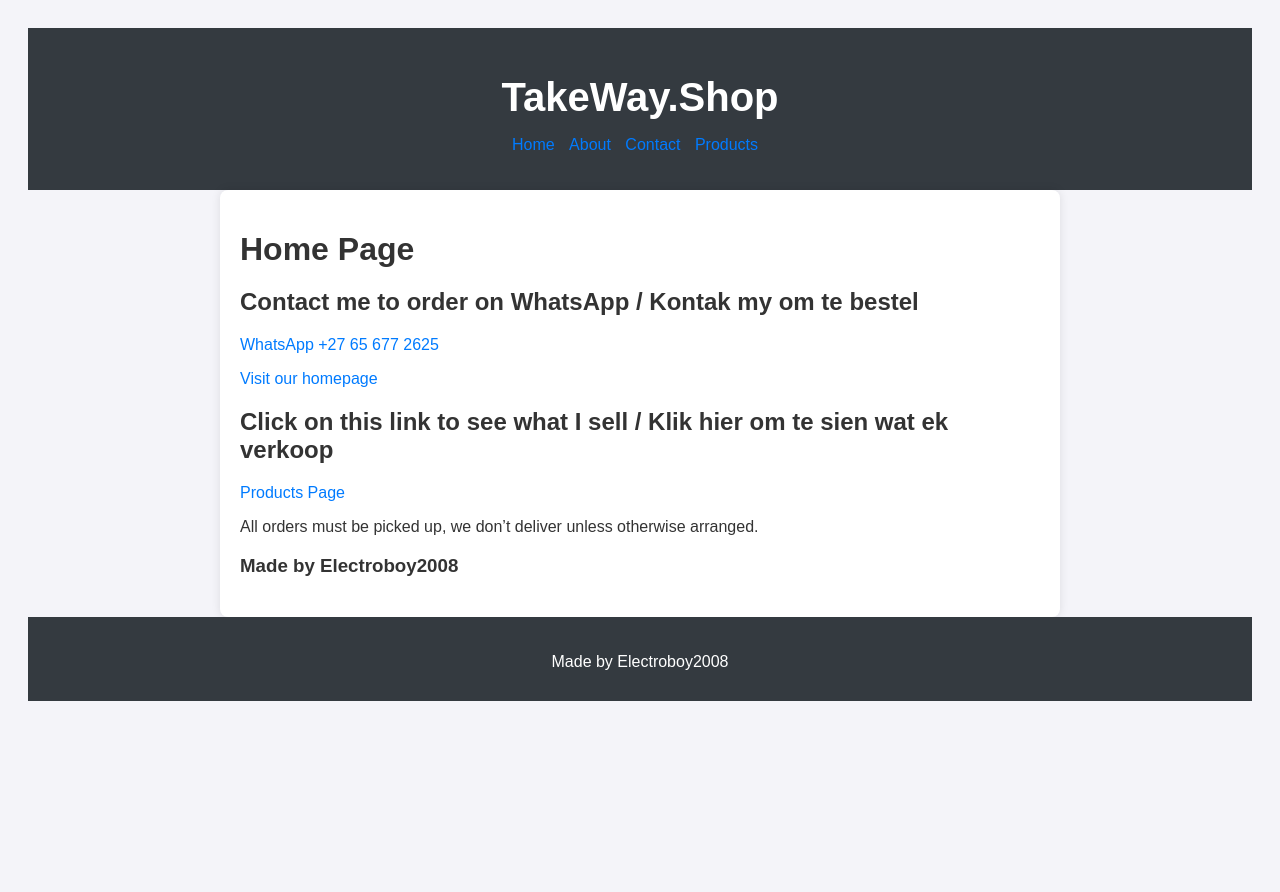
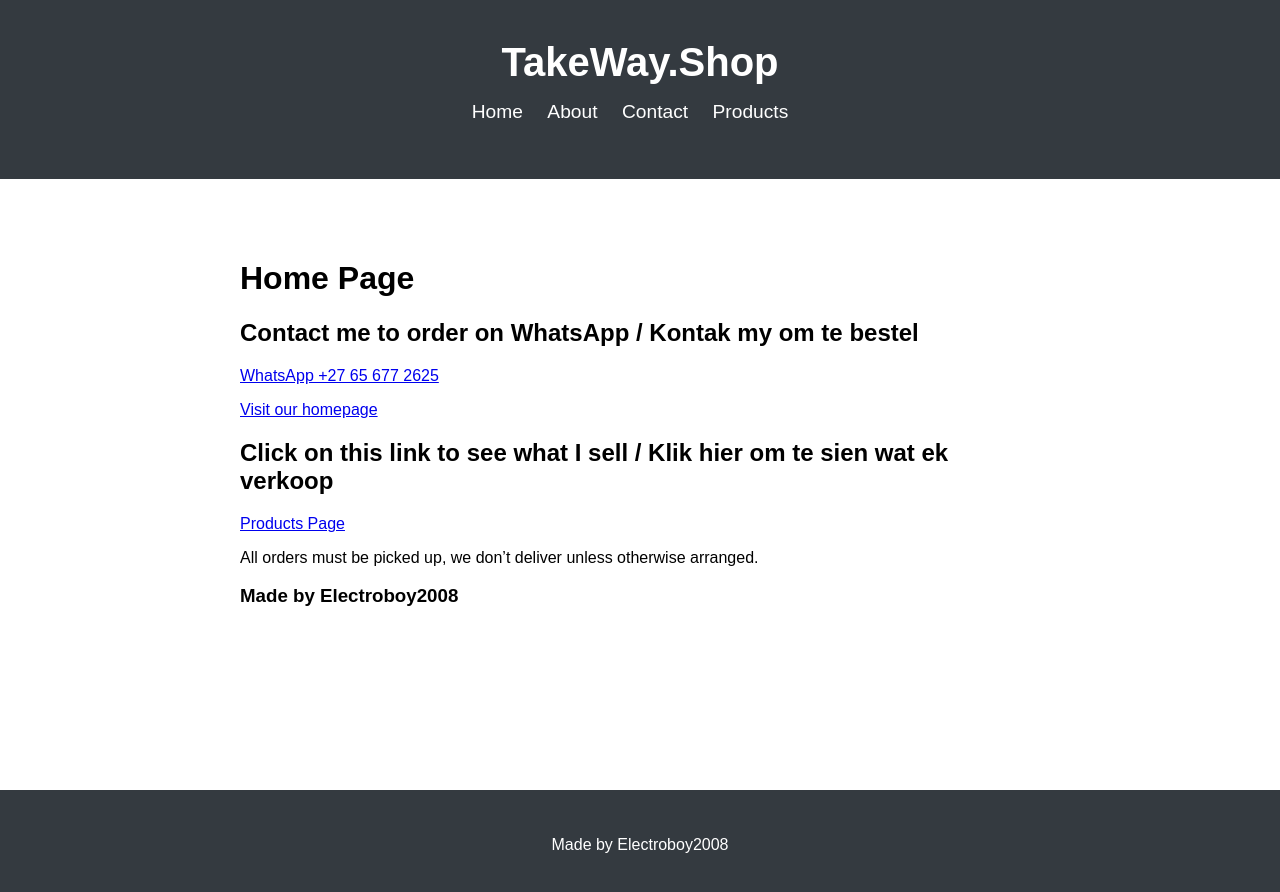
Before and after one commit to ElectroBoy10/TakeWay.Shop, a Jekyll site: the page built from index.md, in a window 1280 px wide. Shown: the top 892 px of the page. Built offline with Jekyll 4.4.1, drawn with Linux system fonts in a browser that asks for light colours.

Commit message:
Update styles.css

```diff
--- a/assets/css/styles.css
+++ b/assets/css/styles.css
@@ -1,69 +1,65 @@
-body {
-  font-family: Arial, sans-serif;
-  background-color: #f4f4f9;
-  color: #333;
+/* Reset some default browser styles */
+body, html {
+  margin: 0;
+  padding: 0;
+  font-family: 'Arial', sans-serif;
+}
+
+/* Global container styles */
+.container {
+  max-width: 800px;
+  margin: 0 auto;
   padding: 20px;
 }
 
-header, footer {
+/* Header styles */
+header {
   background-color: #343a40;
   color: #ffffff;
-  padding: 20px;
+  padding: 20px 0;
   text-align: center;
 }
 
 header h1 {
+  margin: 0;
   font-size: 2.5em;
-  margin-bottom: 10px;
 }
 
-nav ul {
+header nav ul {
   list-style-type: none;
   padding: 0;
+  text-align: center;
 }
 
-nav ul li {
+header nav ul li {
   display: inline;
-  margin-right: 10px;
+  margin-right: 20px;
 }
 
-nav ul li a {
+header nav ul li a {
+  color: #ffffff;
   text-decoration: none;
-  color: #007bff;
+  font-size: 1.2em;
+  transition: all 0.3s ease;
 }
 
-nav ul li a:hover {
+header nav ul li a:hover {
   text-decoration: underline;
 }
 
+/* Main content area styles */
 main {
-  max-width: 800px;
-  margin: 0 auto;
-  background-color: #ffffff;
-  padding: 20px;
-  box-shadow: 0 0 10px rgba(0, 0, 0, 0.1);
-  border-radius: 8px;
+  margin-top: 20px;
+  padding: 20px 0;
 }
 
-h1, h2, h3 {
-  margin-bottom: 20px;
+/* Footer styles */
+footer {
+  background-color: #343a40;
+  color: #ffffff;
+  text-align: center;
+  padding: 10px 0;
+  position: fixed;
+  bottom: 0;
+  width: 100%;
 }
-
-p {
-  margin-bottom: 10px;
-}
-
-a {
-  color: #007bff;
-  text-decoration: none;
-}
-
-a:hover {
-  text-decoration: underline;
-}
-
-img {
-  max-width: 100%;
-  height: auto;
-  margin: 10px 0;
-}
```
